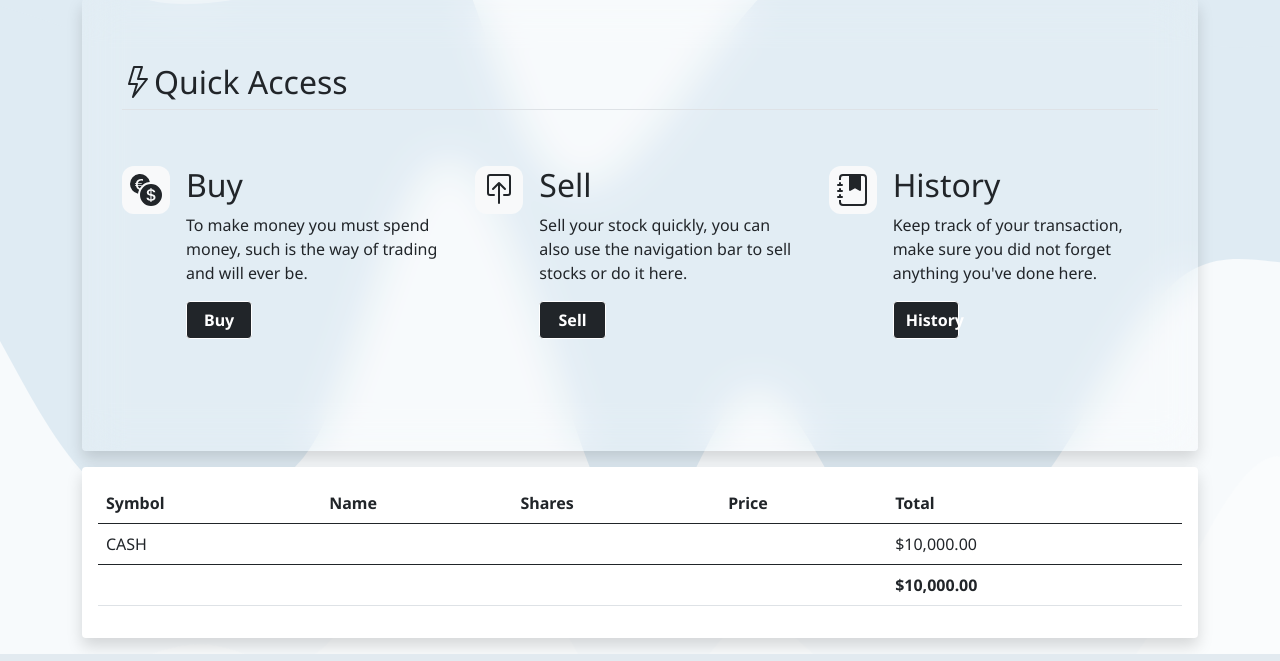
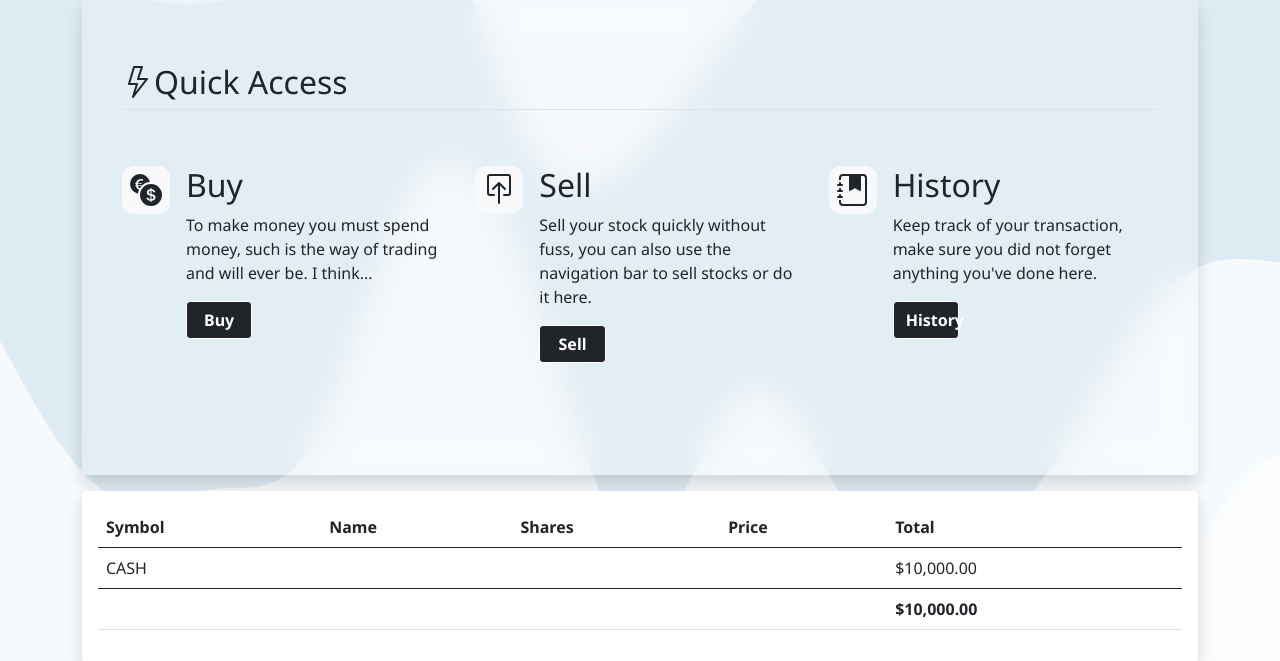
Before and after one commit to Ipcagr1d/trade-this, a Flask app: page / in a window 1280 px wide. Shown: the part 241-902 px from the top of the page. Run offline with Flask 2, Linux system fonts and the light colour scheme; a user stored in the database is signed in; data comes from the database, SQL or seed files in the repository; some libraries are stand-ins or nearby versions.

Commit message:
Fixed div margins

```diff
--- a/templates/buy.html
+++ b/templates/buy.html
@@ -5,7 +5,7 @@
 {% endblock %}
 
 {% block main %}
-  <div class="acrylic shadow p-5 mb-4 rounded-3 text-center">
+  <div class="acrylic shadow p-5 mb-4 rounded-3 text-center my-3">
     <div class="container-fluid py-5">
       <h1 class="display-5 fw-bold">Buy</h1>
       <p class="fs-4 text-center">Know the symbol for the stock first, use quote to verify the symbol and current price. Symbol selector is not yet available sadly, but don't worry I'll add it someday...</p>
--- a/templates/index.html
+++ b/templates/index.html
@@ -32,7 +32,7 @@
           </div>
           <div>
             <h2>Buy</h2>
-            <p>To make money you must spend money, such is the way of trading and will ever be.</p>
+            <p>To make money you must spend money, such is the way of trading and will ever be. I think...</p>
             <a href="/buy" class="btn btn-md btn-secondary fw-bold border-white bg-dark btn-block w-25">
               Buy
             </a>
@@ -47,7 +47,7 @@
           </div>
           <div>
             <h2>Sell</h2>
-            <p>Sell your stock quickly, you can also use the navigation bar to sell stocks or do it here.</p>
+            <p>Sell your stock quickly without fuss, you can also use the navigation bar to sell stocks or do it here.</p>
             <a href="/sell" class="btn btn-md btn-secondary fw-bold border-white bg-dark btn-block w-25">
               Sell
             </a>
--- a/templates/quote.html
+++ b/templates/quote.html
@@ -21,7 +21,7 @@
 {% block main %}
 <div id="loading"></div>
   <div id="content">
-    <div class="acrylic shadow p-5 mb-4 rounded-3 text-center">
+    <div class="acrylic shadow p-5 mb-4 rounded-3 text-center my-3">
       <div class="container-fluid py-5">
         <h1 class="display-5 fw-bold">Quote</h1>
         <p class="fs-4 text-center">A quote is the last price at which an asset traded; it is the most recent price that a buyer and seller agreed upon and at which some amount of the asset was transacted. ... The ask quote shows what a current participant is willing to sell the shares for. A quote is also referred to as an asset's "quoted price."</p>
--- a/templates/quoted.html
+++ b/templates/quoted.html
@@ -5,7 +5,7 @@
 {% endblock %}
 
 {% block main %}
-  <div class="acrylic shadow p-5 mb-4 rounded-3 my-5">
+  <div class="acrylic shadow p-5 mb-4 rounded-3 my-3">
     <div class="container-fluid py-5">
       <h1 class="display-5 fw-bold text-center">A Share of</h1>
       <h2 class="text-center"><strong>{{name}}</strong></h2>
--- a/templates/sell.html
+++ b/templates/sell.html
@@ -5,7 +5,7 @@
 {% endblock %}
 
 {% block main %}
-  <div class="acrylic shadow p-5 mb-4 rounded-3 text-center">
+  <div class="acrylic shadow p-5 mb-4 rounded-3 text-center my-3">
     <div class="container-fluid py-5">
       <h1 class="display-5 fw-bold">Sell</h1>
       <p class="fs-4 text-center">Don't worry selling is easily done, just choose your stock symbol and type how many shares you want to sell</p>
```
